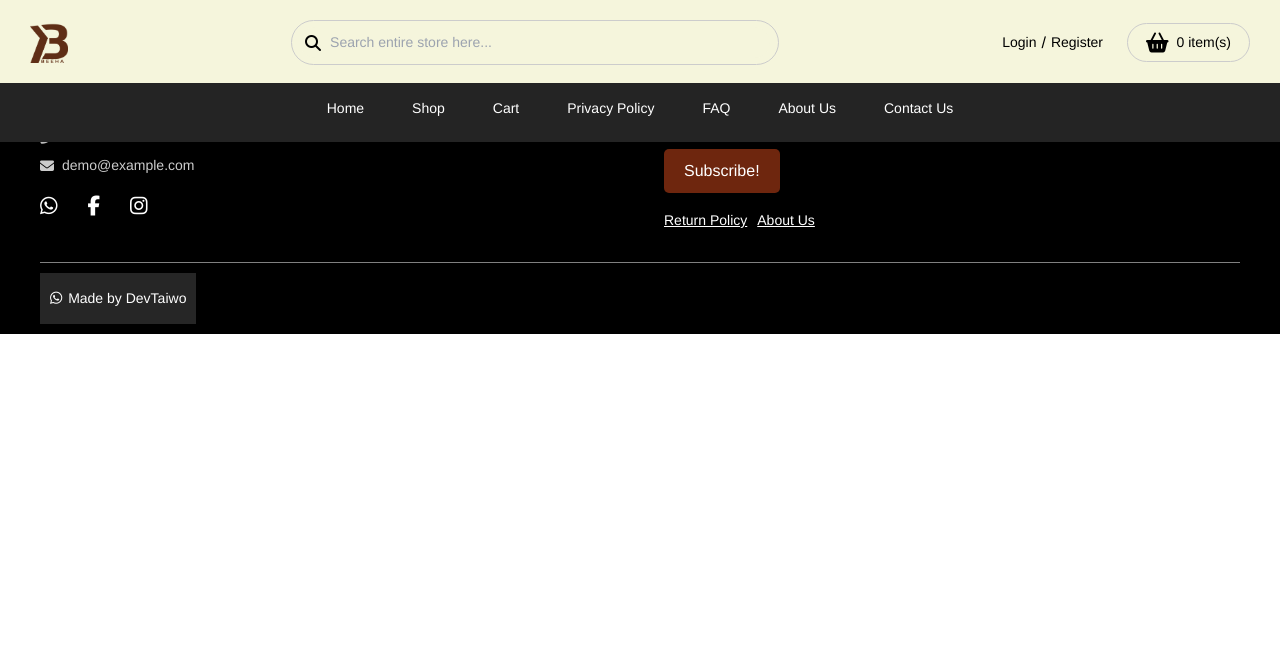
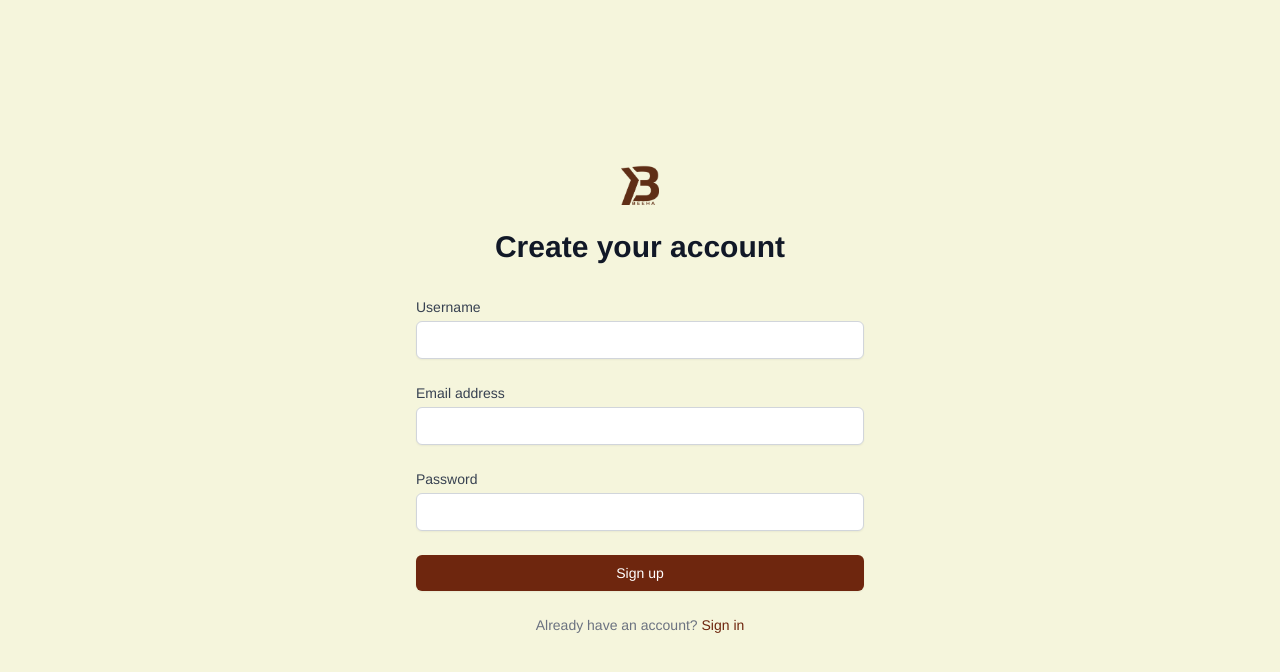
Before and after one commit to DevTaiwo18/Beeha.com, a React (Vite) app: page /sign-up in a window 1280 px wide. Shown: the top 672 px of the page. Built offline with nearby package versions, Linux system fonts and the light colour scheme; a web font is replaced by a local one.

Commit message:
new update

```diff
--- a/src/App.jsx
+++ b/src/App.jsx
@@ -1,27 +1,31 @@
-import React from 'react'
-import { BrowserRouter as Router, Route, Routes } from 'react-router-dom'
-import Homepage from './pages/Homepage'
-import Four404 from './pages/Four404'
-import Header from './component/Header'
-import Footer from './component/Footer'
-import Shop from './pages/Shop'
-import Cart from './pages/Cart'
-import SignlePage from './pages/SignlePage'
-import Myaccount from './pages/Myaccount'
-import Address from './pages/Address'
-import Aboutus from './pages/Aboutus'
-import Contact from './pages/Contact'
-import Privacy from './pages/Privacy'
-import Signup from './pages/Signup'
-import Login from './pages/Login'
-import Faq from './pages/Faq'
-import './App.css'
+import React from 'react';
+import { BrowserRouter as Router, Route, Routes, useLocation } from 'react-router-dom';
+import Homepage from './pages/Homepage';
+import Four404 from './pages/Four404';
+import Header from './component/Header';
+import Footer from './component/Footer';
+import Shop from './pages/Shop';
+import Cart from './pages/Cart';
+import SignlePage from './pages/SignlePage';
+import Myaccount from './pages/Myaccount';
+import Address from './pages/Address';
+import Aboutus from './pages/Aboutus';
+import Contact from './pages/Contact';
+import Privacy from './pages/Privacy';
+import Signup from './pages/Signup';
+import Login from './pages/Login';
+import Faq from './pages/Faq';
+import './App.css';
 
 const App = () => {
+  const location = useLocation();
+  const noHeaderFooterPaths = ['/sign-up', '/sign-in'];
+
+  const shouldShowHeaderFooter = !noHeaderFooterPaths.includes(location.pathname);
+
   return (
     <div>
-      <Router>
-        <Header />
+      {shouldShowHeaderFooter && <Header />}
       <Routes>
         <Route path="/" element={<Homepage />} />
         <Route path="/shop" element={<Shop />} />
@@ -37,10 +41,15 @@ const App = () => {
         <Route path="/myaccont" element={<Myaccount />} />
         <Route path="*" element={<Four404 />} />
       </Routes>
-        <Footer />
+      {shouldShowHeaderFooter && <Footer />}
+    </div>
+  );
+};
+
+const AppWrapper = () => (
+  <Router>
+    <App />
   </Router>
-    </div>
-  )
-}
+);
 
-export default App
+export default AppWrapper;
--- a/src/pages/Login.jsx
+++ b/src/pages/Login.jsx
@@ -1,11 +1,73 @@
-import React from 'react'
+import React from 'react';
+import { Link } from 'react-router-dom';
+import logo from '../assets/BEEHA LAGOS.png';
+import "../styles/login.css"
 
 const Login = () => {
   return (
-    <div>
-      these is the login
+    <div className="flex min-h-screen flex-1 flex-col justify-center  lg:px-8 log">
+      <div className="flex flex-1 flex-col justify-center px-6 py-12 lg:px-8">
+        <div className="sm:mx-auto sm:w-full sm:max-w-md">
+          <Link to={"/"}>
+            <img
+              className="mx-auto h-10 w-auto"
+              src={logo}
+              alt="Beeha"
+            />
+          </Link>
+          <h2 className="mt-6 text-center text-2xl md:text-3xl font-extrabold text-gray-900">Sign in to your account</h2>
+        </div>
+
+        <div className="mt-8 sm:mx-auto sm:w-full sm:max-w-md">
+          <form className="space-y-6" action="#" method="POST">
+            <div>
+              <label htmlFor="email" className="block text-sm font-medium text-gray-700">Email address</label>
+              <div className="mt-1">
+                <input
+                  id="email"
+                  name="email"
+                  type="email"
+                  autoComplete="email"
+                  required
+                  className="block w-full appearance-none rounded-md border border-gray-300 py-2 px-3 text-gray-900 placeholder-gray-500 shadow-sm focus:border-brandBrown focus:ring-brandBrown focus:outline-none sm:text-sm"
+                />
+              </div>
+            </div>
+
+            <div>
+              <label htmlFor="password" className="block text-sm font-medium text-gray-700">Password</label>
+              <div className="mt-1">
+                <input
+                  id="password"
+                  name="password"
+                  type="password"
+                  autoComplete="current-password"
+                  required
+                  className="block w-full appearance-none rounded-md border border-gray-300 py-2 px-3 text-gray-900 placeholder-gray-500 shadow-sm focus:border-brandBrown focus:ring-brandBrown focus:outline-none sm:text-sm"
+                />
+              </div>
+            </div>
+
+            <div>
+              <button
+                type="submit"
+                className="flex w-full justify-center rounded-md bg-brandBrown py-2 px-4 text-sm font-medium text-white shadow-sm hover:bg-opacity-90 focus:outline-none focus:ring-2 focus:ring-offset-2 focus:ring-brandBrown"
+              >
+                Sign in
+              </button>
+            </div>
+          </form>
+
+          <p className="mt-6 text-center text-sm text-gray-500">
+            Not a member?{' '}
+            <Link to="/sign-up" className="font-medium text-brandBrown hover:text-opacity-90">
+              Sign up for free
+            </Link>
+          </p>
+        </div>
+      </div>
     </div>
-  )
+  );
 }
 
-export default Login
+export default Login;
--- a/src/pages/Signup.jsx
+++ b/src/pages/Signup.jsx
@@ -1,11 +1,86 @@
-import React from 'react'
+import React from 'react';
+import { Link } from 'react-router-dom';
+import logo from '../assets/BEEHA LAGOS.png';
+import "../styles/login.css";
 
 const Signup = () => {
   return (
-    <div>
-      these is the signup
+    <div className="flex min-h-screen flex-1 flex-col justify-center lg:px-8 log">
+      <div className="flex flex-1 flex-col justify-center px-6 py-12 lg:px-8">
+        <div className="sm:mx-auto sm:w-full sm:max-w-md">
+          <Link to={"/"}>
+            <img
+              className="mx-auto h-10 w-auto"
+              src={logo}
+              alt="Your Company"
+            />
+          </Link>
+          <h2 className="mt-6 text-center text-2xl md:text-3xl font-extrabold text-gray-900">Create your account</h2>
+        </div>
+
+        <div className="mt-8 sm:mx-auto sm:w-full sm:max-w-md">
+          <form className="space-y-6" action="#" method="POST">
+            <div>
+              <label htmlFor="username" className="block text-sm font-medium text-gray-700">Username</label>
+              <div className="mt-1">
+                <input
+                  id="username"
+                  name="username"
+                  type="text"
+                  autoComplete="username"
+                  required
+                  className="block w-full appearance-none rounded-md border border-gray-300 py-2 px-3 text-gray-900 placeholder-gray-500 shadow-sm focus:border-brandBrown focus:ring-brandBrown focus:outline-none sm:text-sm"
+                />
+              </div>
+            </div>
+            <div>
+              <label htmlFor="email" className="block text-sm font-medium text-gray-700">Email address</label>
+              <div className="mt-1">
+                <input
+                  id="email"
+                  name="email"
+                  type="email"
+                  autoComplete="email"
+                  required
+                  className="block w-full appearance-none rounded-md border border-gray-300 py-2 px-3 text-gray-900 placeholder-gray-500 shadow-sm focus:border-brandBrown focus:ring-brandBrown focus:outline-none sm:text-sm"
+                />
+              </div>
+            </div>
+
+            <div>
+              <label htmlFor="password" className="block text-sm font-medium text-gray-700">Password</label>
+              <div className="mt-1">
+                <input
+                  id="password"
+                  name="password"
+                  type="password"
+                  autoComplete="new-password"
+                  required
+                  className="block w-full appearance-none rounded-md border border-gray-300 py-2 px-3 text-gray-900 placeholder-gray-500 shadow-sm focus:border-brandBrown focus:ring-brandBrown focus:outline-none sm:text-sm"
+                />
+              </div>
+            </div>
+
+            <div>
+              <button
+                type="submit"
+                className="flex w-full justify-center rounded-md bg-brandBrown py-2 px-4 text-sm font-medium text-white shadow-sm hover:bg-opacity-90 focus:outline-none focus:ring-2 focus:ring-offset-2 focus:ring-brandBrown"
+              >
+                Sign up
+              </button>
+            </div>
+          </form>
+
+          <p className="mt-6 text-center text-sm text-gray-500">
+            Already have an account?{' '}
+            <Link to="/sign-in" className="font-medium text-brandBrown hover:text-opacity-90">
+              Sign in
+            </Link>
+          </p>
+        </div>
+      </div>
     </div>
-  )
+  );
 }
 
-export default Signup
+export default Signup;
--- a/src/styles/Header.css
+++ b/src/styles/Header.css
@@ -243,7 +243,7 @@
 }
 
 .navbar-content {
-    position: fixed;
+    position: fixed !important;
     top: 0;
     left: 0;
     bottom: 0;
@@ -251,6 +251,7 @@
     max-width: 300px;
     background-color: #F5F5DC;
     overflow-y: auto;
+    height: 100%;
     padding: 20px;
 }
 
--- /dev/null
+++ b/src/styles/login.css
@@ -0,0 +1,3 @@
+.log{
+    background-color: #F5F5DC;
+}
--- a/tailwind.config.js
+++ b/tailwind.config.js
@@ -4,7 +4,11 @@ module.exports = {
     "./src/**/*.{js,jsx}",
   ],
   theme: {
-    extend: {},
+    extend: {
+      colors: {
+        brandBrown: '#6e260e',
+      }
+    },
   },
   plugins: [],
 }
```
Lines whose indentation alone changed are shown as unchanged.
